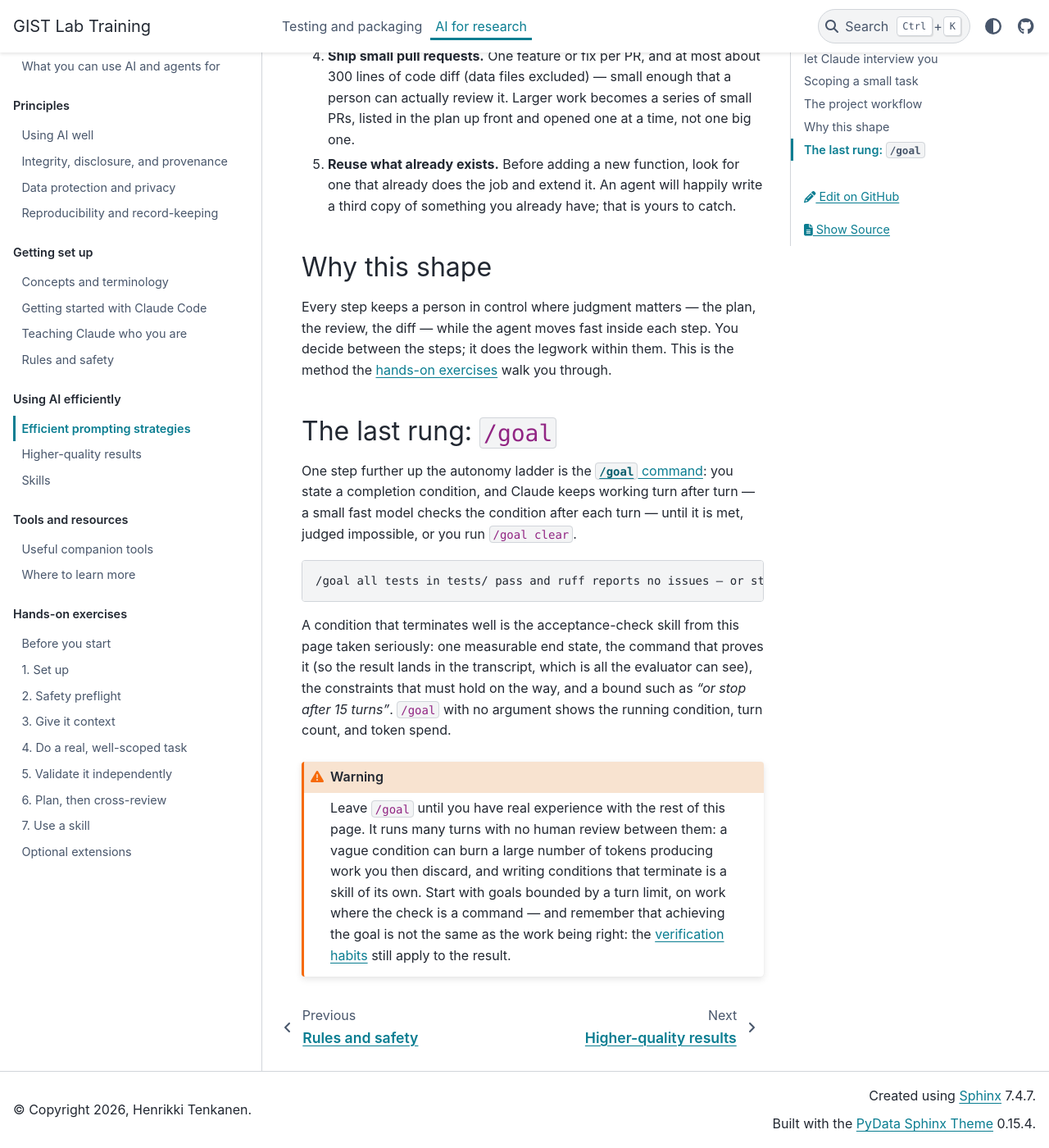
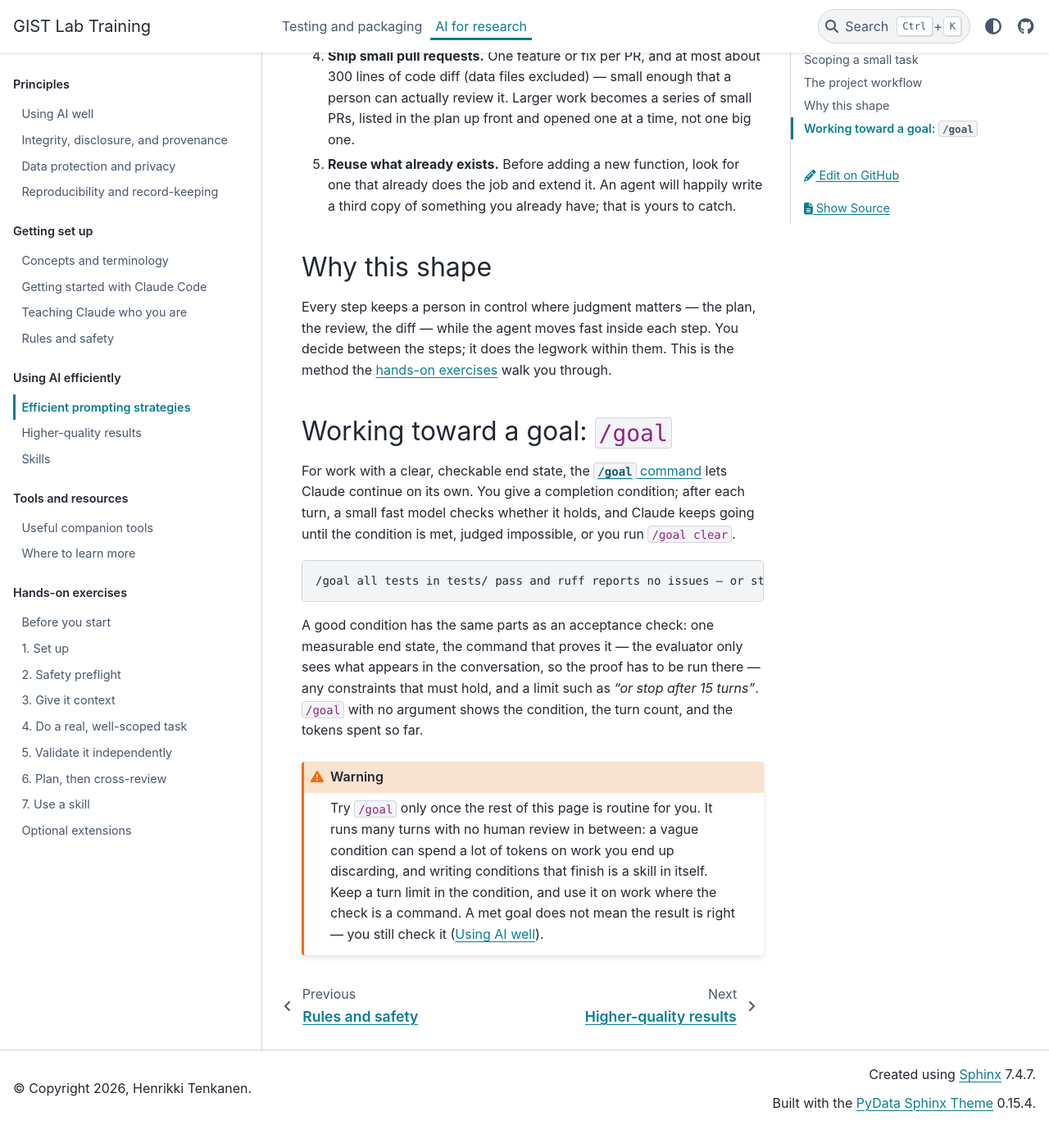
Before and after one commit to AaltoGIS/GIST-Lab-training, a Sphinx documentation site: the page built from docs/ai_research/how_we_work.md, in a window 1280 px wide and 1400 px high, scrolled down 2414 px. Shown: the whole window at 82% size. Built offline with Sphinx 7.4.7 and the PyData theme 0.15.4, drawn with Linux system fonts in a browser that asks for light colours; after the commit the page ends 3788 px from its top, so only the background shows below that.

Commit message:
Rewrite the /goal section plainly

````diff
--- a/docs/ai_research/how_we_work.md
+++ b/docs/ai_research/how_we_work.md
@@ -106,29 +106,29 @@ the diff — while the agent moves fast inside each step. You decide between the
 it does the legwork within them. This is the method the
 {doc}`hands-on exercises </ai_research/exercises/before_you_start>` walk you through.
 
-## The last rung: `/goal`
+## Working toward a goal: `/goal`
 
-One step further up the autonomy ladder is the
-[`/goal` command](https://code.claude.com/docs/en/goal): you state a completion
-condition, and Claude keeps working turn after turn — a small fast model checks the
-condition after each turn — until it is met, judged impossible, or you run
-`/goal clear`.
+For work with a clear, checkable end state, the
+[`/goal` command](https://code.claude.com/docs/en/goal) lets Claude continue on its
+own. You give a completion condition; after each turn, a small fast model checks
+whether it holds, and Claude keeps going until the condition is met, judged
+impossible, or you run `/goal clear`.
 
 ```text
 /goal all tests in tests/ pass and ruff reports no issues — or stop after 15 turns
 ```
 
-A condition that terminates well is the acceptance-check skill from this page taken
-seriously: one measurable end state, the command that proves it (so the result lands
-in the transcript, which is all the evaluator can see), the constraints that must
-hold on the way, and a bound such as *"or stop after 15 turns"*. `/goal` with no
-argument shows the running condition, turn count, and token spend.
+A good condition has the same parts as an acceptance check: one measurable end
+state, the command that proves it — the evaluator only sees what appears in the
+conversation, so the proof has to be run there — any constraints that must hold, and
+a limit such as *"or stop after 15 turns"*. `/goal` with no argument shows the
+condition, the turn count, and the tokens spent so far.
 
 :::{warning}
-Leave `/goal` until you have real experience with the rest of this page. It runs many
-turns with no human review between them: a vague condition can burn a large number
-of tokens producing work you then discard, and writing conditions that terminate is a
-skill of its own. Start with goals bounded by a turn limit, on work where the check
-is a command — and remember that achieving the goal is not the same as the work being
-right: the {doc}`verification habits <using_ai_well>` still apply to the result.
+Try `/goal` only once the rest of this page is routine for you. It runs many turns
+with no human review in between: a vague condition can spend a lot of tokens on work
+you end up discarding, and writing conditions that finish is a skill in itself. Keep
+a turn limit in the condition, and use it on work where the check is a command. A
+met goal does not mean the result is right — you still check it
+({doc}`Using AI well <using_ai_well>`).
 :::
````
